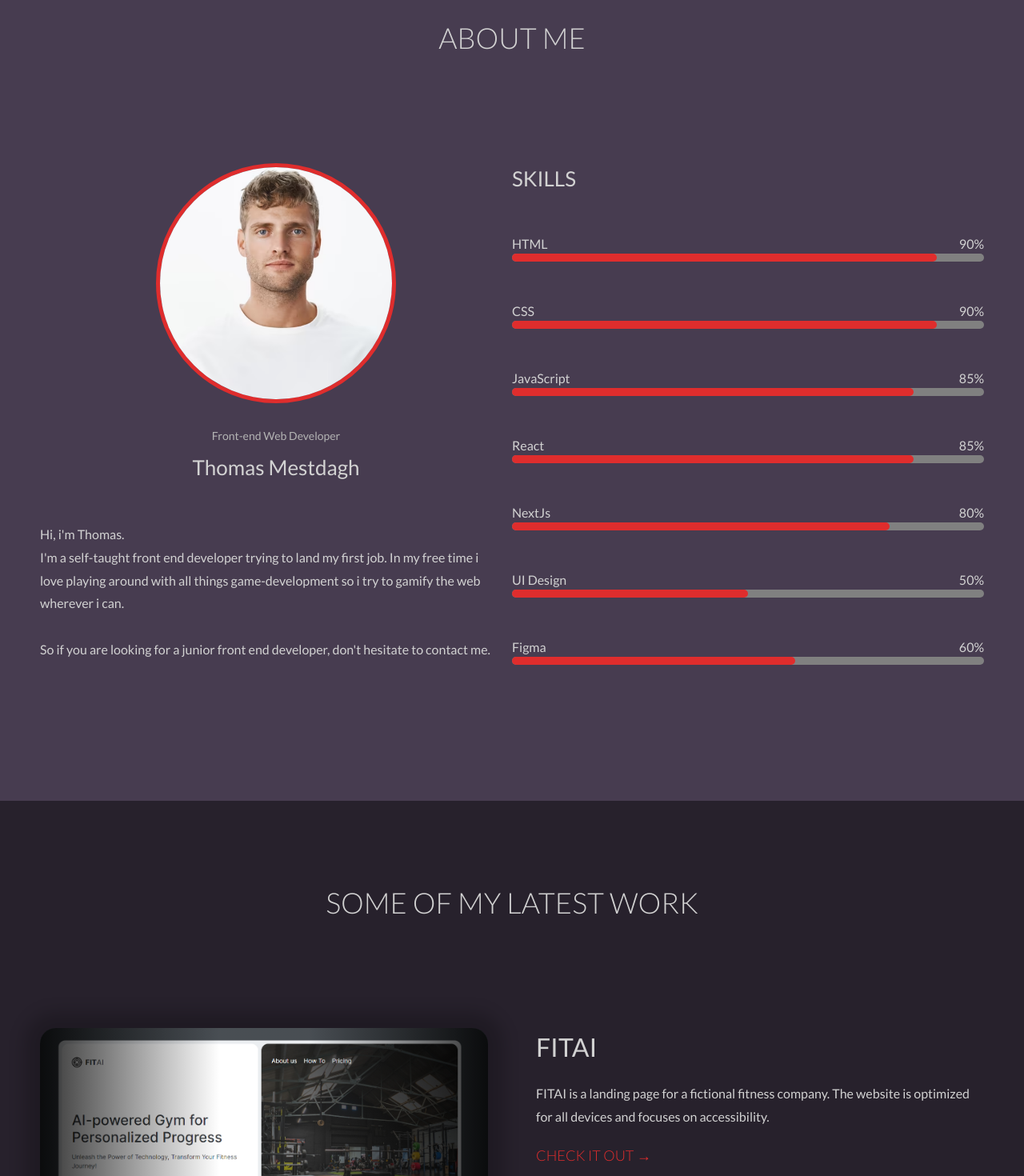
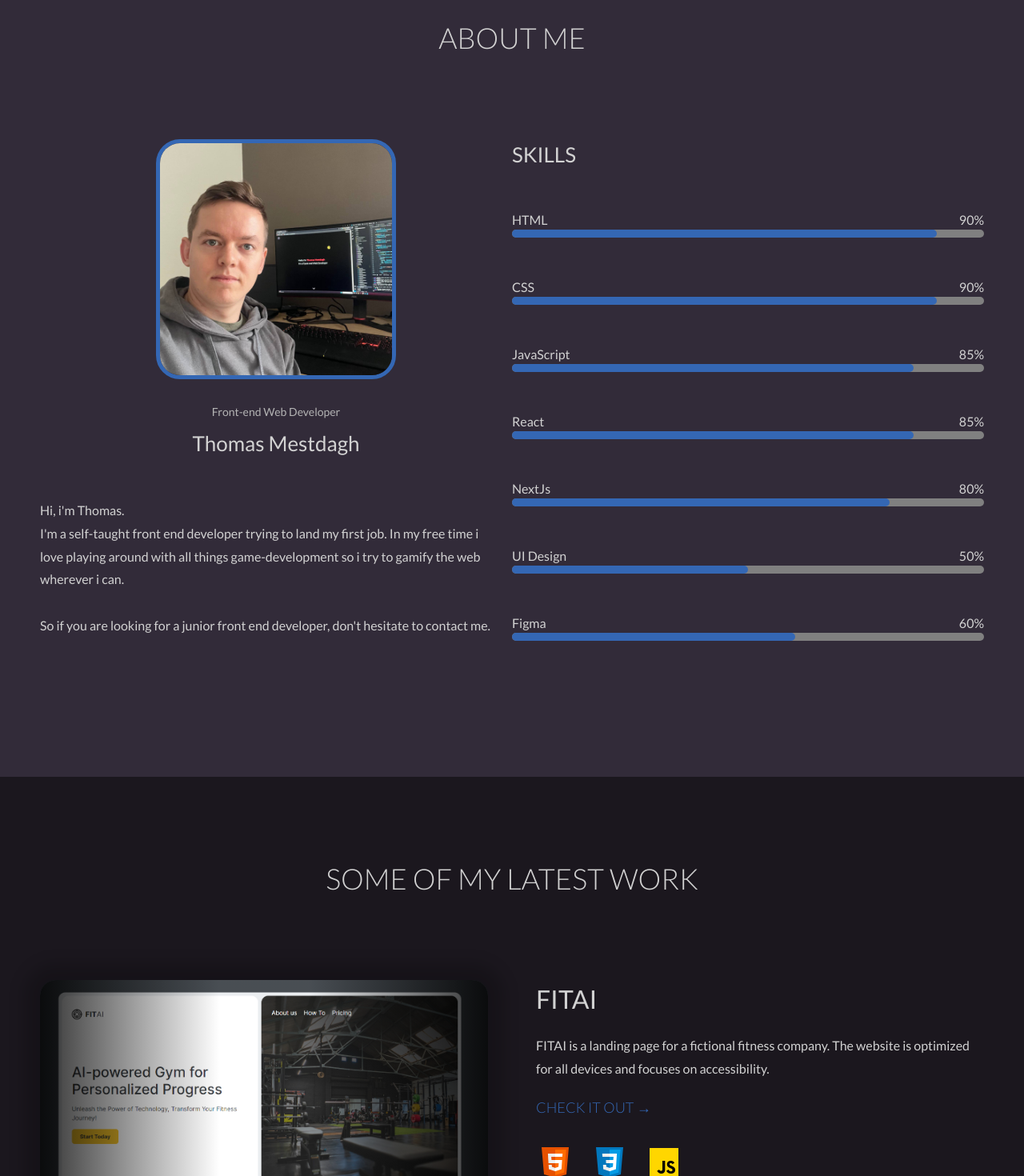
Before and after one commit to thomasmestdagh/thomasmestdagh.github.io, a Next.js app: page / in a window 1280 px wide. Shown: the part 880-2350 px from the top of the page at 80% size. Built offline with nearby package versions, Linux system fonts and the light colour scheme.

Commit message:
changed form

```diff
--- a/src/app/components/About.module.css
+++ b/src/app/components/About.module.css
@@ -11,7 +11,7 @@
   width: 300px;
   height: 300px;
   border: 5px solid var(--accent-color);
-  border-radius: 50%;
+  border-radius: 10%;
   transform: translateX(-50%);
   object-fit: cover;
 }
--- a/src/app/components/About.tsx
+++ b/src/app/components/About.tsx
@@ -6,7 +6,7 @@ export default function About() {
     <>
       <div className={styles.about}>
         <img
-          src="/images/thomas.png"
+          src="/images/portfolio-picture.jpg"
           alt="thomas mestdagh"
           className={styles.aboutImage}
           width="300"
--- a/src/app/components/Contact.module.css
+++ b/src/app/components/Contact.module.css
@@ -29,6 +29,19 @@
   margin-top: 30px;
 }
 
+.title {
+  font-size: 2rem;
+  font-weight: 300;
+  text-align: center;
+  margin-top: -2rem;
+  margin-bottom: 80px;
+}
+
+.flexFields {
+  display: flex;
+  gap: 50px;
+}
+
 .inputLabel,
 .inputField {
   display: block;
@@ -45,6 +58,10 @@
   border-radius: 5px;
   margin-bottom: 30px;
   color: #27212c;
+}
+
+.inputField:focus {
+  outline: 3px solid var(--accent-color);
 }
 
 .textArea {
@@ -74,4 +91,8 @@
   .informationHeader {
     font-size: 24px;
   }
+
+  .flexFields {
+    display: block;
+  }
 }
--- a/src/app/components/Contact.tsx
+++ b/src/app/components/Contact.tsx
@@ -28,27 +28,26 @@ export default function Contact() {
   };
   return (
     <>
-      <div className={styles.information}>
-        <img
+      {/* <div className={styles.information}> */}
+      {/* <img
           className={styles.image}
-          src="/images/thomas.png"
+          src="/images/portfolio-picture.jpg"
           alt="Thomas Mestdagh"
         />
-        <p className={styles.informationHeader}>
-          You can <span>contact</span> me at:
-        </p>
-        <a
+        <p className={styles.informationHeader}>contact me</p> */}
+      {/* <a
           className={styles.emailAddress}
           href="mailto:thomasmestdagh@live.com"
-        >
-          thomasmestdagh@live.com
-        </a>
-        <p className={styles.explanation}>
-          Or you can write me using the contact form.
+        > */}
+      {/* thomasmestdagh@live.com
+        </a> */}
+      {/* <p className={styles.explanation}>
+          You can write me using the contact form.
           <br />I will answer as soon as possible.
-        </p>
-      </div>
+        </p> */}
+      {/* </div> */}
       <form className={styles.form} onSubmit={onSubmit} id="contact-form">
+        <p className={styles.title}>I'd love to hear from you</p>
         <input
           type="hidden"
           name="access_key"
@@ -59,6 +58,8 @@ export default function Contact() {
           name="subject"
           value="New message from thomasmestdagh.github.com"
         ></input>
+        <div className={styles.flexFields}>
+          <div className={styles.inputGroupOne}>
             <label className={styles.inputLabel} htmlFor="firstName">
               First Name
             </label>
@@ -92,6 +93,8 @@ export default function Contact() {
               placeholder="your email address..."
               required
             />
+          </div>
+          <div className={styles.inputGroupTwo}>
             <label className={styles.inputLabel} htmlFor="message">
               Message
             </label>
@@ -110,6 +113,8 @@ export default function Contact() {
               Send Message &rarr;
             </button>
             <span className={styles.submitCheck}>{result}</span>
+          </div>
+        </div>
       </form>
     </>
   );
--- a/src/app/components/Footer.module.css
+++ b/src/app/components/Footer.module.css
@@ -1,5 +1,5 @@
 .footer {
-  background-color: #27212c;
+  background-color: #1b171e;
   color: var(--light-primary);
 }
 
@@ -17,6 +17,7 @@
 
 .socials {
   display: flex;
+  gap: 1rem;
 }
 
 .socials * {
--- a/src/app/components/Footer.tsx
+++ b/src/app/components/Footer.tsx
@@ -11,6 +11,9 @@ export default function Footer() {
           <a href="https://github.com/thomasmestdagh">
             <img src="/images/github.png" alt="github logo" />
           </a>
+          <a href="https://www.linkedin.com/in/thomas-mestdagh-0922b8214">
+            <img src="/images/linkedin.png" alt="linkedin logo" />
+          </a>
         </div>
       </div>
     </footer>
--- a/src/app/components/NavMenu.module.css
+++ b/src/app/components/NavMenu.module.css
@@ -24,7 +24,7 @@
   overflow: hidden;
   /* padding: 20px; */
   box-shadow: 0 0 15px 10px rgba(0, 0, 0, 0.1);
-  background: linear-gradient(to right, #27212c, #473c50);
+  background: linear-gradient(to right, #1b171e, #322b39);
   border-radius: 40px;
   transition: all 0.3s;
   pointer-events: all;
--- a/src/app/components/Section.module.css
+++ b/src/app/components/Section.module.css
@@ -16,7 +16,7 @@
 .content {
   max-width: 1440px;
   margin: 0 auto;
-  margin-top: 80px;
+  margin-top: 50px;
   padding: 50px;
   display: flex;
 }
--- a/src/app/globals.css
+++ b/src/app/globals.css
@@ -5,7 +5,7 @@
 :root {
   --section-header-size: 36px;
 
-  --accent-color: rgb(223, 45, 45);
+  --accent-color: rgb(52, 103, 180);
   --accent-color-pacman: #c6932e;
   --light-primary: rgb(210, 210, 210);
 }
--- a/src/app/page.tsx
+++ b/src/app/page.tsx
@@ -12,13 +12,13 @@ export default function Home() {
     <>
       <NavMenu />
       <Header id="header" />
-      <Section id="about" title="about me" bgColor="#473C50">
+      <Section id="about" title="about me" bgColor="#322b39">
         <About />
       </Section>
-      <Section id="projects" title="some of my latest work" bgColor="#27212C">
+      <Section id="projects" title="some of my latest work" bgColor="#1b171e">
         <Projects />
       </Section>
-      <Section id="contact" title="contact me" bgColor="#473C50">
+      <Section id="contact" title="contact" bgColor="#322b39">
         <Contact />
       </Section>
       <Footer />
```
Also changed, not shown: public/images/portfolio-picture.jpg (added), public/images/thomas.png (deleted). Lines whose indentation alone changed are shown as unchanged.
